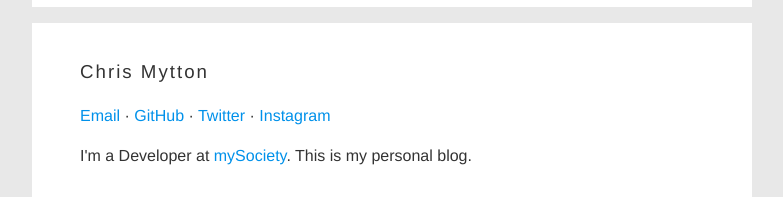
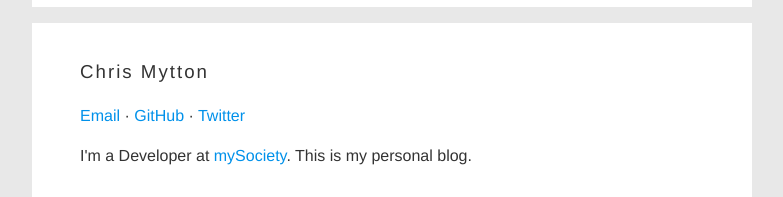
Before and after one commit to chrismytton/chrismytton.github.io, a Jekyll site: the page built from index.html, in a window 1280 px wide and 900 px high, scrolled down 2388 px. Shown: the part 700-897 px from the top of the window, without its empty margins (248-1031 px from the left). Built offline with Jekyll 4.4.1, drawn with Linux system fonts in a browser that asks for light colours.

Commit message:
Remove Instagram from the footer
I'm not posting there at the moment.

```diff
--- a/_layouts/default.html
+++ b/_layouts/default.html
@@ -33,8 +33,7 @@
       <p>
         <a href="mailto:{{ site.email }}">Email</a> &middot;
         <a href="https://github.com/{{ site.username }}">GitHub</a> &middot;
-        <a href="https://twitter.com/{{ site.username }}">Twitter</a> &middot;
-        <a href="https://www.instagram.com/{{ site.username }}/">Instagram</a>
+        <a href="https://twitter.com/{{ site.username }}">Twitter</a>
       </p>
       <p>
       I'm a Developer at <a href="https://www.mysociety.org/">mySociety</a>.
```
